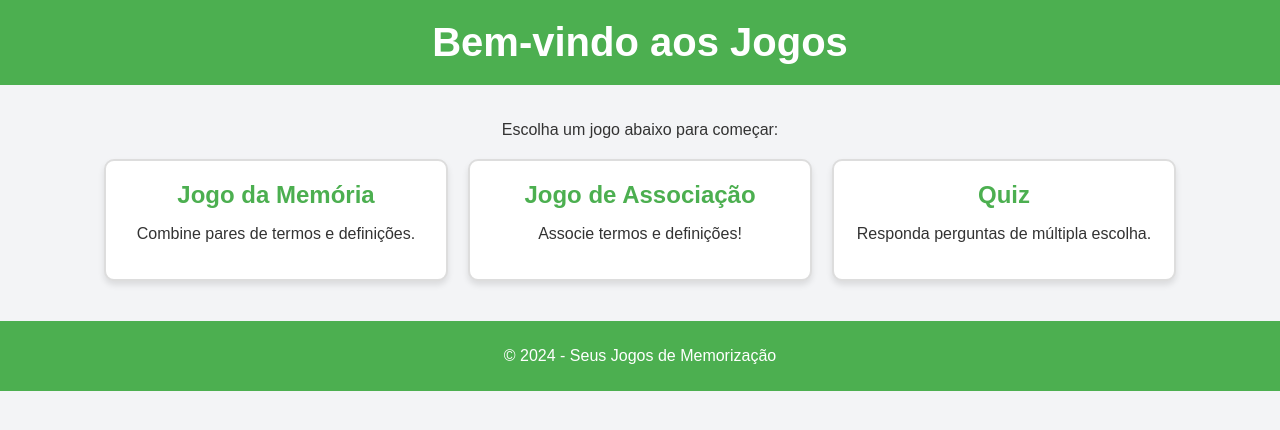
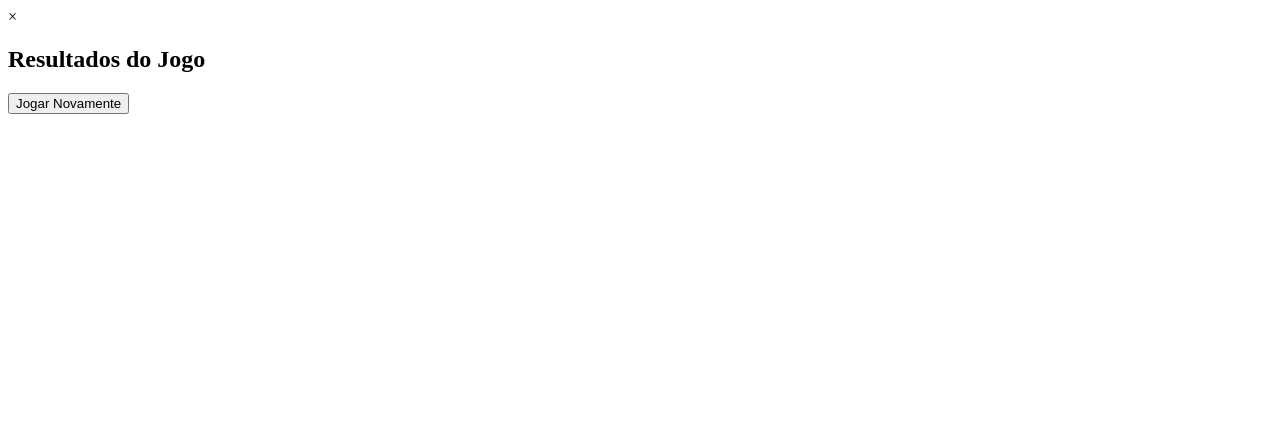
Before and after one commit to RyanSilva-Dev24/jogo-numeros, a plain HTML site: page index.html in a window 1280 px wide. Drawn offline with Linux system fonts and the light colour scheme.

Commit message:
Add files via upload

```diff
--- a/index.html
+++ b/index.html
@@ -1,36 +1,8 @@
-<!DOCTYPE html>
-<html lang="en">
-<head>
-    <meta charset="UTF-8">
-    <meta name="viewport" content="width=device-width, initial-scale=1.0">
-    <title>Jogos de Memorização</title>
-    <link rel="stylesheet" href="styles.css">
-</head>
-<body>
-    <header>
-        <h1>Bem-vindo aos Jogos</h1>
-    </header>
-
-    <main>
-        <p>Escolha um jogo abaixo para começar:</p>
-        <div class="game-links">
-          <a href="terms-and-definitions/memory/index.html" class="game-card">
-            <h2>Jogo da Memória</h2>
-            <p>Combine pares de termos e definições.</p>
-          </a>
-            <a href="terms-and-definitions/association/index.html" class="game-card">
-                <h2>Jogo de Associação</h2>
-                <p>Associe termos e definições!</p>
-            </a>
-            <a href="terms-and-definitions/quiz/index.html" class="game-card">
-                <h2>Quiz</h2>
-                <p>Responda perguntas de múltipla escolha.</p>
-            </a>
-        </div>
-    </main>
-
-    <footer>
-        <p>&copy; 2024 - Seus Jogos de Memorização</p>
-    </footer>
-</body>
-</html>
+<div id="resultModal" class="modal">
+    <div class="modal-content">
+        <span id="closeModal" class="close">&times;</span>
+        <h2>Resultados do Jogo</h2>
+        <p id="finalScore"></p>
+        <button id="restartGame" class="restart-btn">Jogar Novamente</button>
+    </div>
+</div>
--- a/styles.css
+++ b/styles.css
@@ -1,63 +1,58 @@
-/* styles.css */
-
-body {
-  font-family: 'Arial', sans-serif;
-  background-color: #f3f4f6;
-  color: #333;
-  margin: 0;
-  padding: 0;
-  text-align: center;
+/* Estilo para o modal */
+.modal {
+    display: none; /* Escondido por padrão */
+    position: fixed;
+    z-index: 1000;
+    left: 0;
+    top: 0;
+    width: 100%;
+    height: 100%;
+    overflow: auto;
+    background-color: rgba(0, 0, 0, 0.7); /* Fundo escurecido */
 }
 
-header {
-  background-color: #4caf50;
-  color: white;
-  padding: 20px 0;
+/* Conteúdo do modal */
+.modal-content {
+    background-color: #fff;
+    margin: 15% auto;
+    padding: 20px;
+    border-radius: 10px;
+    width: 80%;
+    max-width: 400px;
+    text-align: center;
+    box-shadow: 0 4px 8px rgba(0, 0, 0, 0.2);
 }
 
-header h1 {
-  margin: 0;
-  font-size: 2.5rem;
+/* Botão de fechar */
+.close {
+    color: #aaa;
+    float: right;
+    font-size: 28px;
+    font-weight: bold;
+    cursor: pointer;
+    position: absolute;
+    top: 10px;
+    right: 20px;
 }
 
-main {
-  padding: 20px;
+.close:hover,
+.close:focus {
+    color: #000;
+    text-decoration: none;
 }
 
-.game-links {
-  display: flex;
-  flex-wrap: wrap;
-  justify-content: center;
-  gap: 20px;
-  margin-top: 20px;
+.restart-btn {
+    margin-top: 15px;
+    padding: 10px 20px;
+    font-size: 16px;
+    background-color: #4CAF50;
+    color: white;
+    border: none;
+    border-radius: 5px;
+    cursor: pointer;
+    transition: background-color 0.3s;
 }
 
-.game-card {
-  text-decoration: none;
-  color: #333;
-  background-color: #fff;
-  border: 2px solid #ddd;
-  border-radius: 10px;
-  width: 300px;
-  padding: 20px;
-  box-shadow: 0 4px 6px rgba(0, 0, 0, 0.1);
-  transition: transform 0.2s, box-shadow 0.2s;
+.restart-btn:hover {
+    background-color: #45a049;
 }
-
-.game-card:hover {
-  transform: scale(1.05);
-  box-shadow: 0 6px 8px rgba(0, 0, 0, 0.15);
-}
-
-.game-card h2 {
-  font-size: 1.5rem;
-  color: #4caf50;
-  margin: 0 0 10px;
-}
-
-footer {
-  background-color: #4caf50;
-  color: white;
-  padding: 10px 0;
-  margin-top: 20px;
-}
```
Also changed, not shown: script.js (+34 -67 lines).
